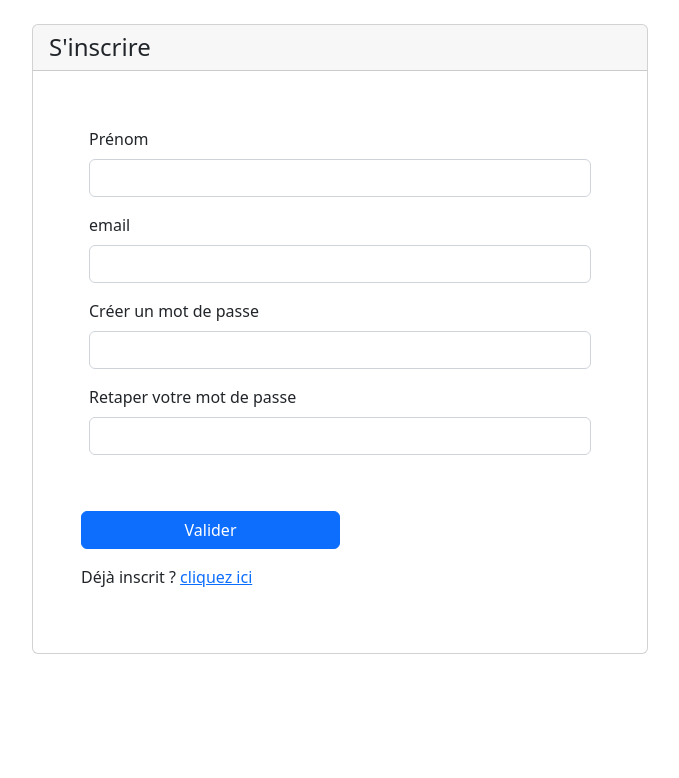
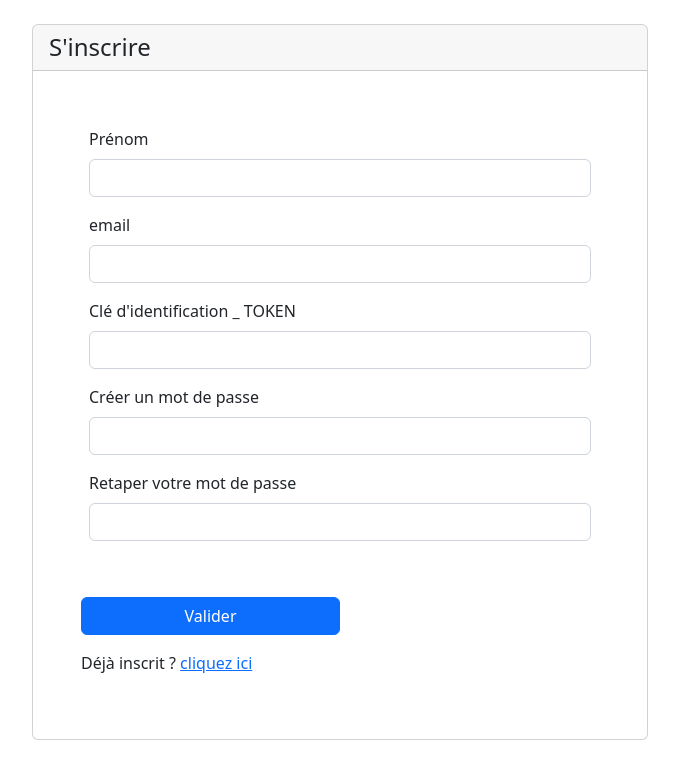
Before and after one commit to LouanFlamain/projetFullStack, a React (Create React App) app in the folder frontend/: page /register in a window 1280 px wide. Shown: the top 778 px of the page, without its empty margins (300-979 px from the left). Built offline with nearby package versions, Linux system fonts and the light colour scheme.

Commit message:
register token /jess

```diff
--- a/frontend/src/pages/register.jsx
+++ b/frontend/src/pages/register.jsx
@@ -8,6 +8,7 @@ export default function Register() {
   const [emailReg, setEmailReg] = useState();
   const [passwordReg, setPasswordReg] = useState();
   const [verifPasswordReg, setVerifPasswordReg] = useState();
+  const [tokenReg, setTokenReg] = useState();
 
   const navigate = useNavigate();
   const submit = (event) => {
@@ -20,6 +21,7 @@ export default function Register() {
             username: nameReg,
             password: passwordReg,
             mail: emailReg,
+            token: tokenReg,
           },
         },
       };
@@ -47,6 +49,7 @@ export default function Register() {
     setEmailReg("");
     setPasswordReg("");
     setVerifPasswordReg("");
+    setTokenReg("");
   };
   return (
     <div className="p-4">
@@ -82,6 +85,22 @@ export default function Register() {
               value={emailReg}
               onChange={(e) => {
                 setEmailReg(e.target.value);
+              }}
+            />
+          </div>
+          <div className="p-2">
+            <label htmlFor="inputPassword1" className="form-label">
+              Clé d'identification _ TOKEN
+            </label>
+            <input
+              type="password"
+              id="inputPassword1"
+              name="password"
+              className="form-control"
+              aria-describedby="passwordHelpBlock"
+              value={passwordReg}
+              onChange={(e) => {
+                setTokenReg(e.target.value);
               }}
             />
           </div>
```
Also changed, not shown: 1 other file (tests, documents, lock files or other folders).
